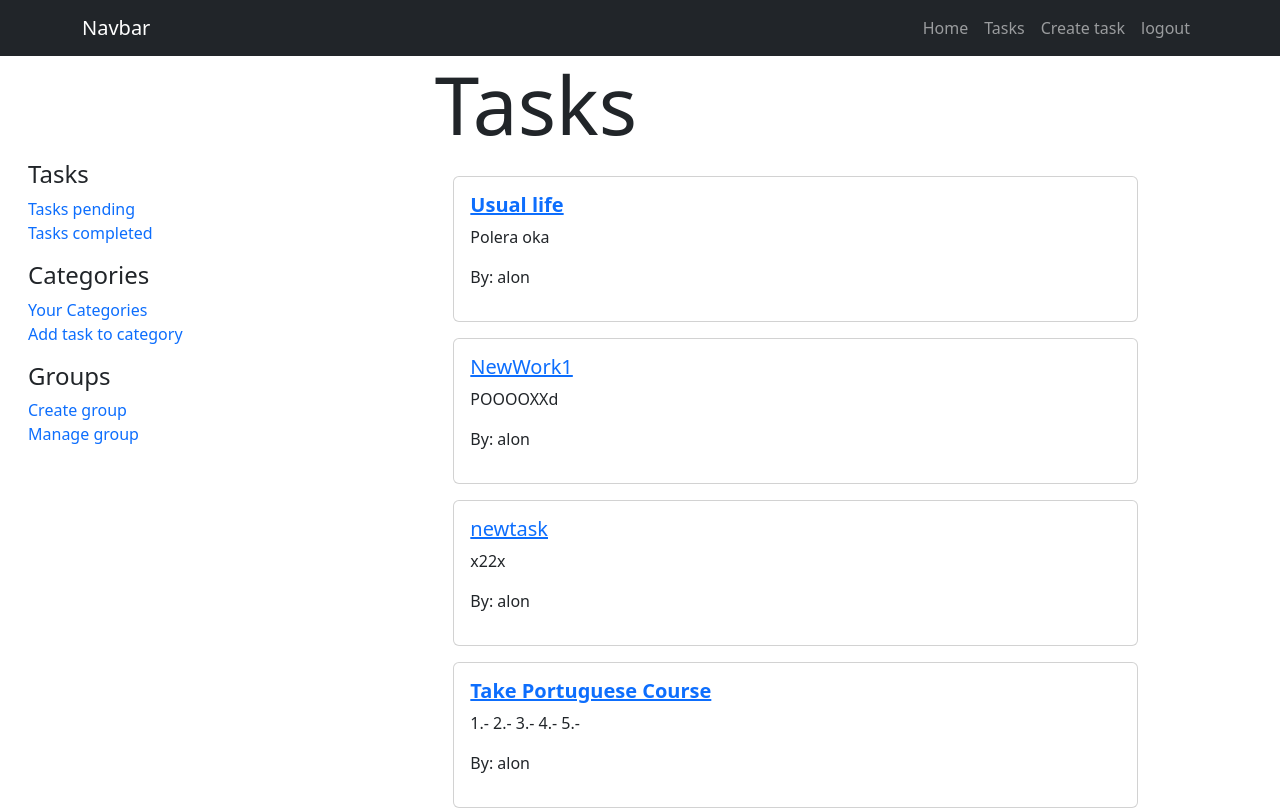
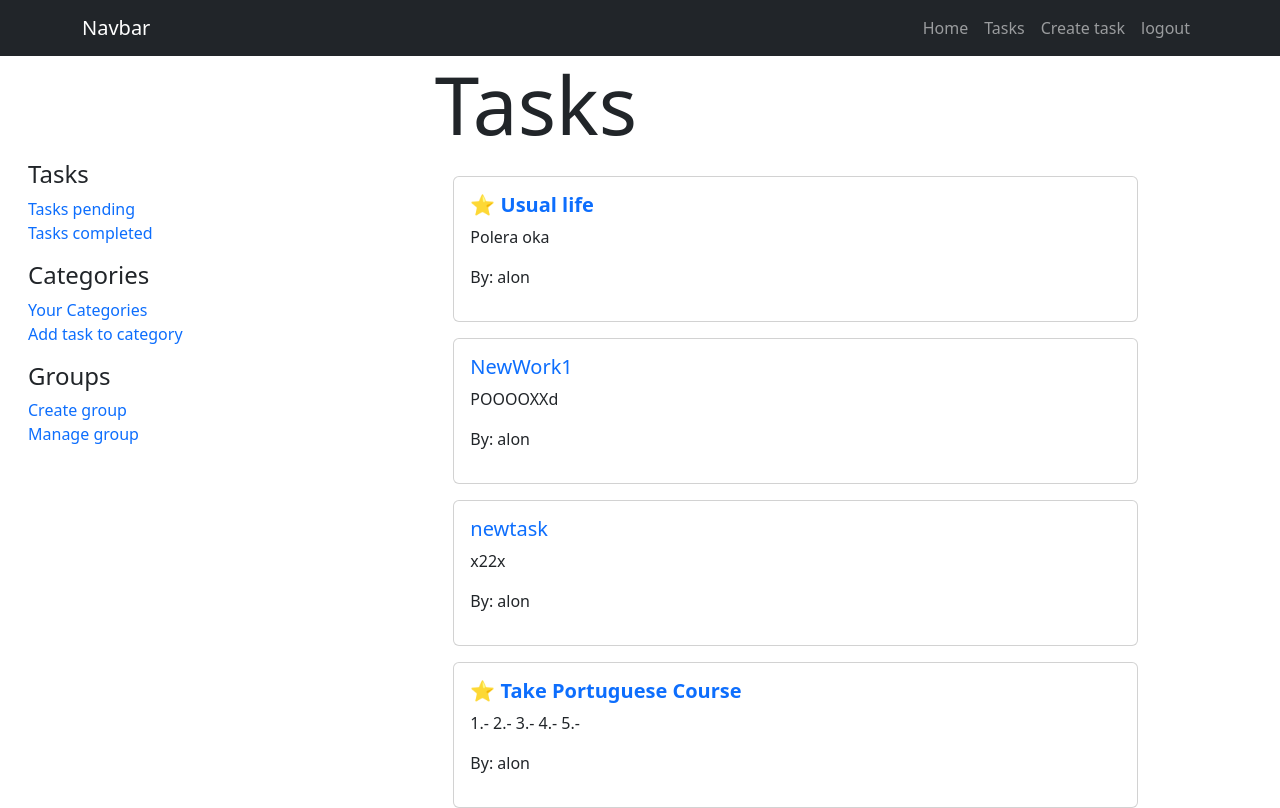
Before and after one commit to John-Testx/1stDjangoApp, a Django app: page /tasks/ in a window 1280 px wide. Run offline with Django 4.2, Linux system fonts and the light colour scheme; a user stored in the database is signed in; data comes from the database, SQL or seed files in the repository; both versions use the stored data as it was after the commit.

Commit message:
commit MoreDetailstoGroups1

```diff
--- a/tasks/models.py
+++ b/tasks/models.py
@@ -19,7 +19,7 @@ class Task(models.Model):
     datecompleted = models.DateTimeField(null=True, blank=True)
     important = models.BooleanField(default= False)
     user = models.ForeignKey(User, on_delete=models.CASCADE)
-    filetask = models.FileField(upload_to= user_directory_path, null=True)
+    filetask = models.FileField(upload_to= user_directory_path, null=True, blank=True)
 
     def __str__(self):
         return self.title + " -by: " + self.user.username
--- a/tasks/templates/category.html
+++ b/tasks/templates/category.html
@@ -1,8 +1,11 @@
 {% extends 'base.html' %}
 
 {% block content%}
+<button class="btn btn-dark btn-sm text-white mt-3">
+    <a class="text-decoration-none py-1 text-white" href="{% url 'usertask' %}"> ⬅ Back</a>
+</button>
 
-<main class="container py-5">
+<main class="container py-4">
     <div class="row">
         <div class="col-6">
             <div class="card">
--- a/tasks/templates/usertask.html
+++ b/tasks/templates/usertask.html
@@ -17,9 +17,11 @@
                         <div class="card-body">
                             <h5 class="card-title">
                                 {% if task.important %}
-                                <a href="{% url 'taskDetail' task.id %}"><strong>{{task.getTitle}}</strong></a>
+                                <a class="text-decoration-none" href="{% url 'taskDetail' task.id %}">
+                                    <strong> ⭐ {{task.getTitle}}</strong>
+                                </a>
                                 {%  else %}
-                                <a href="{% url 'taskDetail' task.id %}">{{task.getTitle}}</a>
+                                <a class="text-decoration-none" href="{% url 'taskDetail' task.id %}">{{task.getTitle}}</a>
                                 {% endif %}
                             </h5>
                             <p class="card-text">{{task.getDescription}}</p>
```
Also changed, not shown: db.sqlite3.
